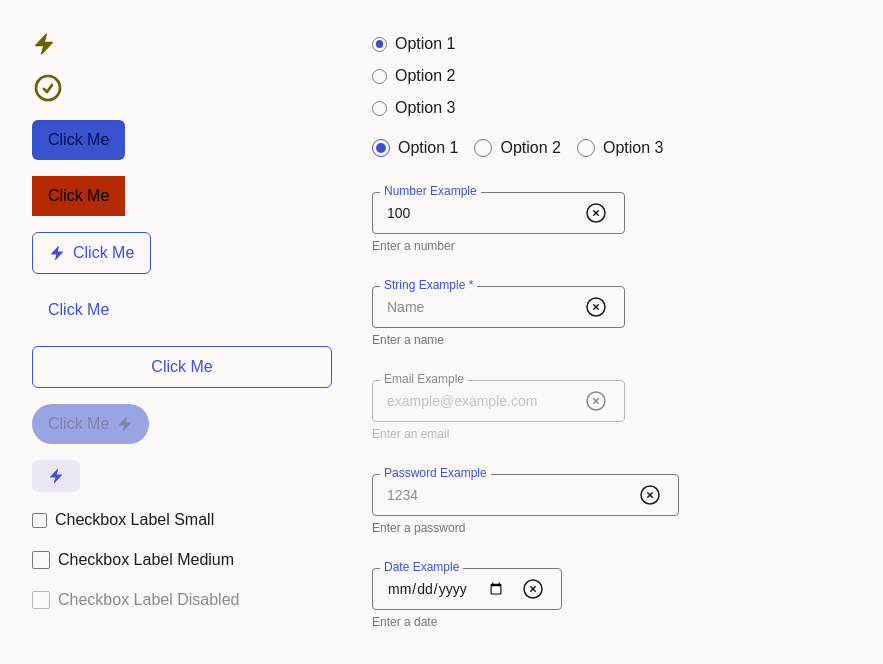
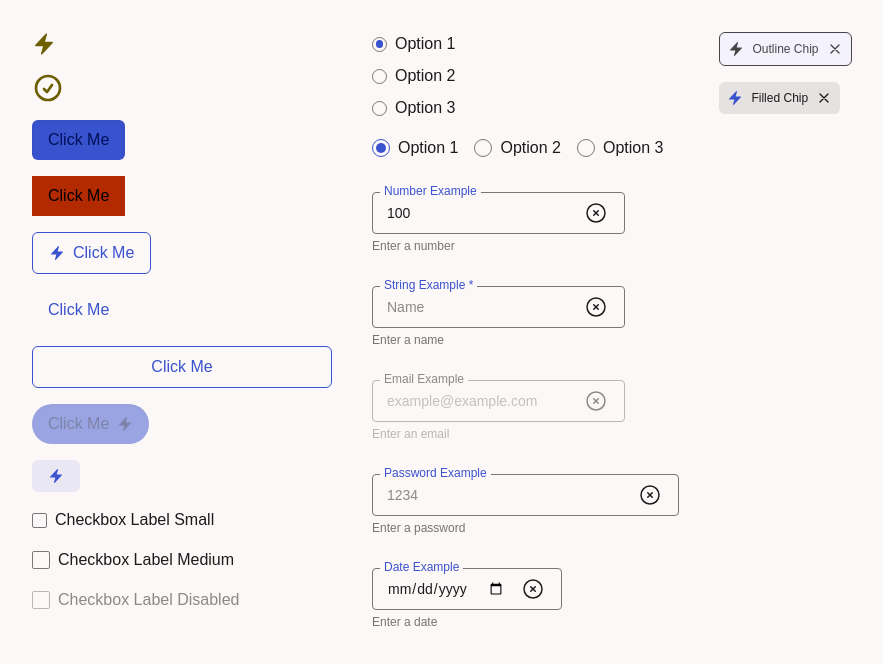
Before and after one commit to input-output-hk/PHA-react-FE-template, a Next.js app in the folder starter_app/: page / in a window 1280 px wide. Shown: the top 664 px of the page, without its empty margins (0-883 px from the left). Built offline with nearby package versions, Linux system fonts and the light colour scheme.

Commit message:
add chip component

```diff
--- a/starter_app/src/app/components/Button.tsx
+++ b/starter_app/src/app/components/Button.tsx
@@ -37,7 +37,7 @@ const buttonVariants = cva('inline-flex items-center justify-center gap-2 whites
             outlined: 'bg-transparent border border-primary text-primary',
             text: 'bg-transparent text-primary',
             icon: 'p-2 text-sm bg-primary/10',
-            textFieldIcon: 'p-1 px-2 text-sm',
+            embedded: 'text-sm',
         },
         shape: {
             pill: 'rounded-full',
@@ -45,6 +45,7 @@ const buttonVariants = cva('inline-flex items-center justify-center gap-2 whites
             square: 'rounded-none',
         },
         size: {
+            compact: 'px-0 py-0',
             small: 'px-2 py-1 text-sm',
             medium: 'px-4 py-2 text-md',
             large: 'px-6 py-3 text-lg',
--- /dev/null
+++ b/starter_app/src/app/components/Chip.tsx
@@ -0,0 +1,70 @@
+'use client';
+import React from 'react';
+import cn from '../utils/styleUtil';
+import { cva, type VariantProps } from 'class-variance-authority';
+import Button from './Button';
+import Icon, { IconProps } from './Icon';
+import { XMarkIcon } from '@heroicons/react/24/outline';
+
+interface ChipProps extends VariantProps<typeof chipVariants> {
+    label: string;
+    startIcon?: IconProps;
+    onDelete?: React.MouseEventHandler<HTMLButtonElement>;
+    deleteIcon?: boolean;
+}
+
+export default function Chip({
+    variant = 'outlined',
+    color,
+    size,
+    disabled = false,
+    label,
+    startIcon,
+    onDelete,
+    deleteIcon = false
+}: ChipProps) {
+    return (
+        <div className={cn(chipVariants({variant, color, size, disabled}))}>
+            {startIcon && <Icon {...startIcon} color={variant === 'outlined' ? 'onVariant' : 'primary'} size="xsmall" />}
+            <span className={`overflow-hidden text-ellipsis ${startIcon ? 'pl-2' : ''} ${deleteIcon ? 'pr-2' : ''}`}>{label}</span>
+            {deleteIcon && (
+                <Button
+                    variant="embedded"
+                    size="compact"
+                    onClick={onDelete}
+                    content={{
+                        svg: <XMarkIcon />,
+                        color: variant === 'outlined' ? 'onVariant' : 'onSurface',
+                        size: 'xsmall',
+                        mode: 'stroke'
+                    }}
+                />
+            )}
+        </div>
+    );
+}
+
+const chipVariants = cva('inline-flex items-center justify-center rounded-md text-xs font-medium whitespace-nowrap p-2', {
+    variants: {
+        variant: {
+            outlined: 'border border-outline-variant text-onVariant bg-containerLow hover:bg-container',
+            filled: 'bg-containerHighest text-onSurface hover:bg-containerHigh',
+        },
+        color: {
+            default: 'bg-surface text-onSurface',
+            primary: 'bg-primary text-onPrimary',
+            success: 'bg-success text-on-success',
+            warning: 'bg-warning text-on-warning',
+            error: 'bg-error text-on-error',
+        },
+        size: {
+            small: 'text-xs py-1 px-2',
+            medium: 'text-sm py-2 px-3',
+            large: 'text-md py-3 px-4',
+        },
+        disabled: {
+            true: 'opacity-50 pointer-events-none',
+            false: '',
+        },
+    },
+})
--- a/starter_app/src/app/components/ControlledTextfield.tsx
+++ b/starter_app/src/app/components/ControlledTextfield.tsx
@@ -97,7 +97,7 @@ export default function ControlledTextField({
           />
           <div className="flex align-middle">
             <Button
-              variant="textFieldIcon"
+              variant="embedded"
               onMouseDown={handleClear}
               content={hasError && !isFocused ? {svg: <ExclamationCircleIcon />, mode: 'stroke', size: 'small', strokeWidth: 1.5, color: 'error'} : { svg: <XCircleIcon />, mode: 'stroke', size: 'small', strokeWidth: 1.5, color: 'onSurface' }} />
           </div>
--- a/starter_app/src/app/components/Icon.tsx
+++ b/starter_app/src/app/components/Icon.tsx
@@ -36,6 +36,7 @@ const iconVariants = cva('inline-block', {
       secondary: 'text-secondary',
       surface: 'text-surface',
       onSurface: 'text-onSurface',
+      onVariant: 'text-onVariant',
       error: 'text-error',
       success: 'text-success',
       tertiary: 'text-tertiary',
--- a/starter_app/src/app/components/UncontrolledTextfield.tsx
+++ b/starter_app/src/app/components/UncontrolledTextfield.tsx
@@ -100,7 +100,7 @@ export default function UncontrolledTextField({
 
           <div className="flex align-middle">
             <Button
-              variant="textFieldIcon"
+              variant="embedded"
               onMouseDown={handleClear}
               content={hasError && !isFocused ? { svg: <ExclamationCircleIcon />, mode: 'stroke', size: 'small', strokeWidth: 1.5, color: 'error' } : {svg: <XCircleIcon />, mode: 'stroke', size: 'small', strokeWidth: 1.5, color: 'onSurface'}}/>
           </div>
--- a/starter_app/src/app/page.tsx
+++ b/starter_app/src/app/page.tsx
@@ -3,6 +3,8 @@ import Button from './components/Button';
 import Checkbox from './components/Checkbox';
 import RadioGroup from './components/RadioGroup';
 import ControlledTextField from './components/ControlledTextfield';
+import UncontrolledTextField from './components/UncontrolledTextfield';
+import Chip from './components/Chip';
 import { BoltIcon as Bolt } from '@heroicons/react/24/solid';
 import { CheckCircleIcon as OutlineCheck } from '@heroicons/react/24/outline';
 
@@ -55,14 +57,14 @@ export default function Home() {
             type="text"
             required
           />
-          <ControlledTextField
+          <UncontrolledTextField
             label="Email Example"
             placeholder="example@example.com"
             helperText="Enter an email"
             type="email"
             disabled
           />
-          <ControlledTextField
+          <UncontrolledTextField
             label="Password Example"
             placeholder="1234"
             fullWidth
@@ -76,6 +78,10 @@ export default function Home() {
             type="date"
           />
         </div>
+        <div className='flex flex-col gap-4 items-start ml-10'>
+          <Chip label="Outline Chip" variant="outlined" deleteIcon startIcon={{svg: <Bolt />}} />
+          <Chip label="Filled Chip" variant="filled" deleteIcon startIcon={{svg: <Bolt />}} />
+        </div>
       </main>
       </div>
   );
```
